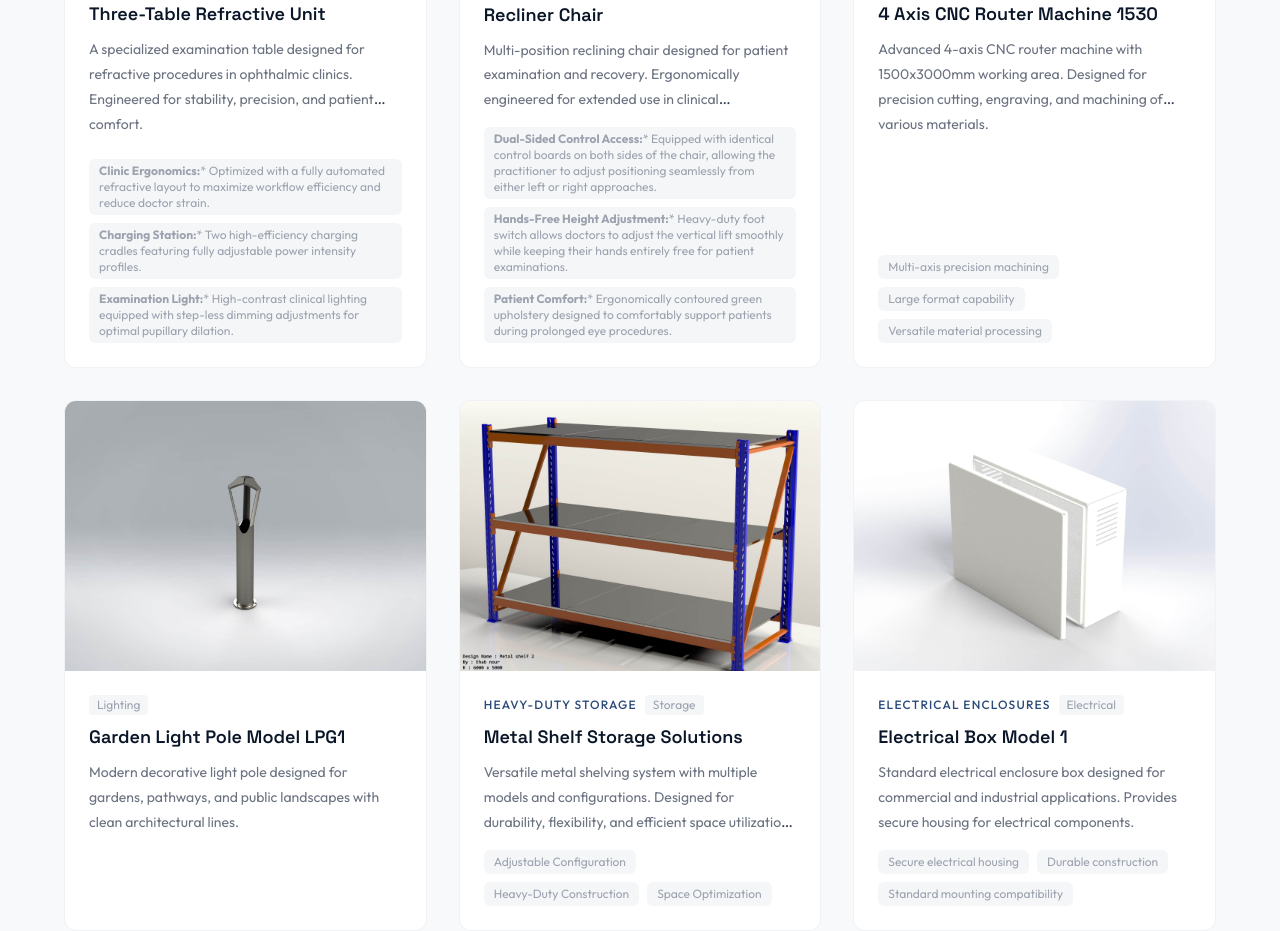
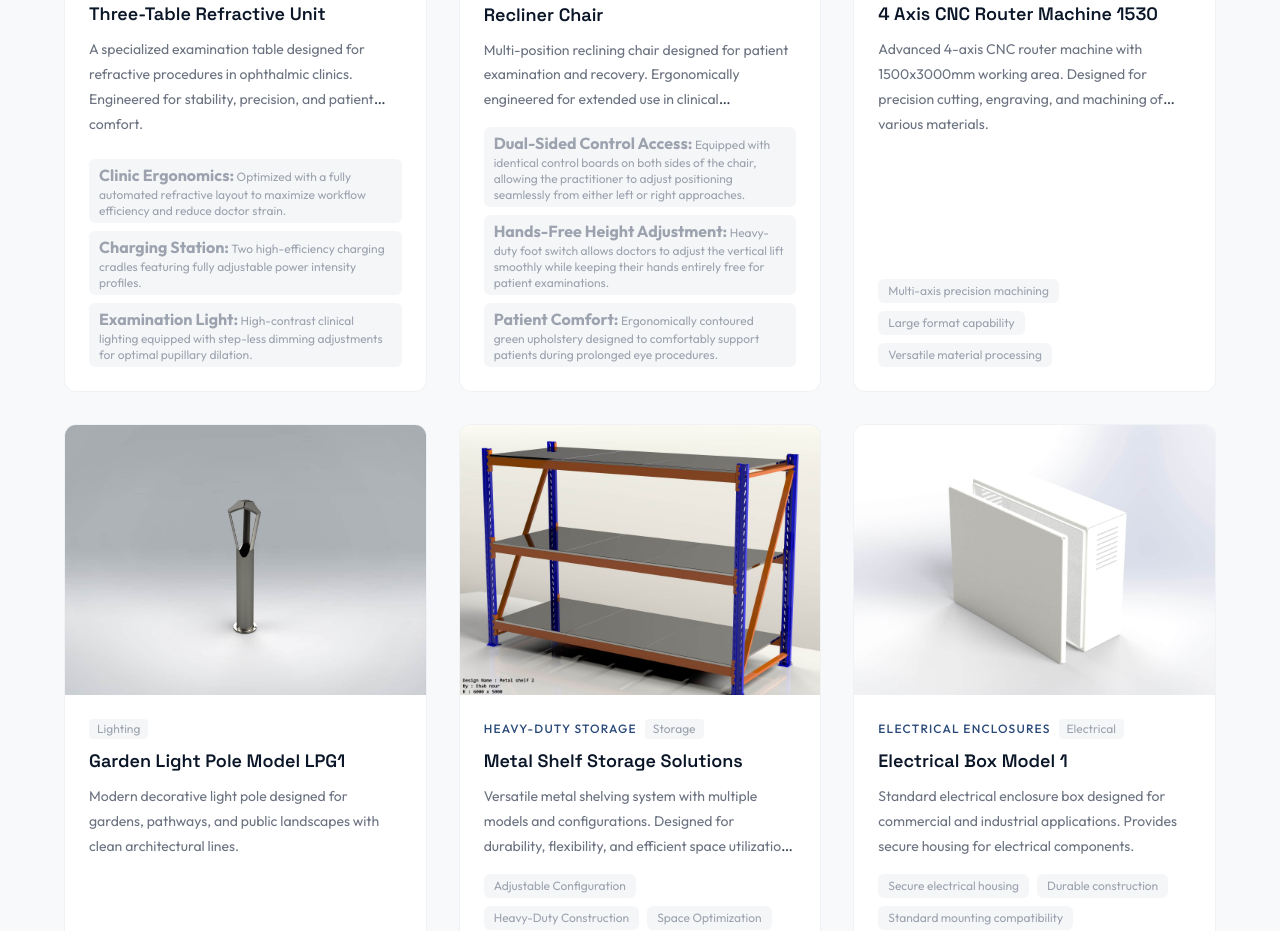
Before and after one commit to yara-hue/medimarks, a Next.js app: page / in a window 1280 px wide. Shown: the part 3080-4011 px from the top of the page. Built offline with nearby package versions, Linux system fonts and the light colour scheme.

Commit message:
Fix Markdown bold regex and increase heading text size
- Changed Markdown regex from single-asterisk (*text*) to
  double-asterisk (**text**) matching, fixing the extra visible
  asterisk bug
- Added text-base class to bold elements for larger heading text

```diff
--- a/src/components/ui/Markdown.tsx
+++ b/src/components/ui/Markdown.tsx
@@ -7,9 +7,9 @@ interface MarkdownProps {
 }
 
 function renderInline(text: string): ReactNode[] {
-  return text.split(/(\*[^*]+\*)/g).map((part, i) => {
-    if (part.startsWith("*") && part.endsWith("*")) {
-      return <strong key={i}>{part.slice(1, -1)}</strong>;
+  return text.split(/(\*\*[^*]+\*\*)/g).map((part, i) => {
+    if (part.startsWith("**") && part.endsWith("**")) {
+      return <strong key={i} className="text-base">{part.slice(2, -2)}</strong>;
     }
     return part;
   });
```
